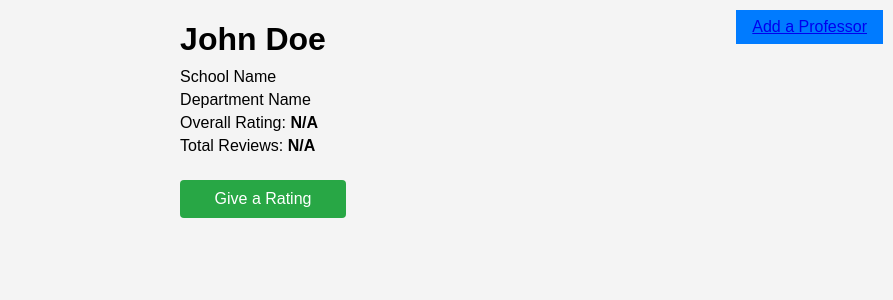
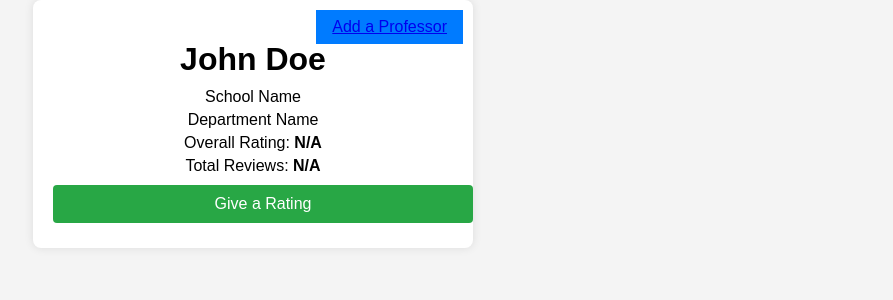
Before and after one commit to matikd41/UniVerse, a PHP site: page /rateaprofessor.html in a window 1280 px wide. Shown: the top 300 px of the page, without its empty margins (387-1280 px from the left). Run offline with PHP 8.4, Linux system fonts and the light colour scheme.

Commit message:
Update rateaprofessorstyle.css

```diff
--- a/rateaprofessorstyle.css
+++ b/rateaprofessorstyle.css
@@ -4,8 +4,21 @@ body {
   margin: 0;
   padding: 0;
   display: flex;
+  flex-direction: column;
   justify-content: center;
   align-items: center;
+}
+
+.professor-container {
+  background-color: #fff;
+  padding: 20px;
+  border-radius: 8px;
+  box-shadow: 0 0 10px rgba(0, 0, 0, 0.1);
+  width: 100%;
+  max-width: 400px;
+  text-align: center;
+  position: relative;
+  margin-bottom: 20px;
 }
 
 h1 {
@@ -17,7 +30,9 @@ p {
 }
 
 .button-container {
-  margin-top: 20px;
+  width: 100%;
+  max-width: 400px;
+  text-align: center;
 }
 
 .add-rating {
@@ -49,3 +64,29 @@ p {
 .add-professor:hover {
   background-color: #0056b3;
 }
+
+.review-container {
+  background-color: #fff;
+  padding: 20px;
+  border-radius: 8px;
+  box-shadow: 0 0 10px rgba(0, 0, 0, 0.1);
+  width: 100%;
+  max-width: 700px;
+  margin-top: 20px;
+}
+
+.review {
+  background-color: #f9f9f9;
+  padding: 15px;
+  border-radius: 4px;
+  border: 1px solid #ddd;
+}
+
+.review p {
+  margin: 5px 0;
+  font-size: 14px;
+}
+
+.review strong {
+  font-weight: bold;
+}
```
